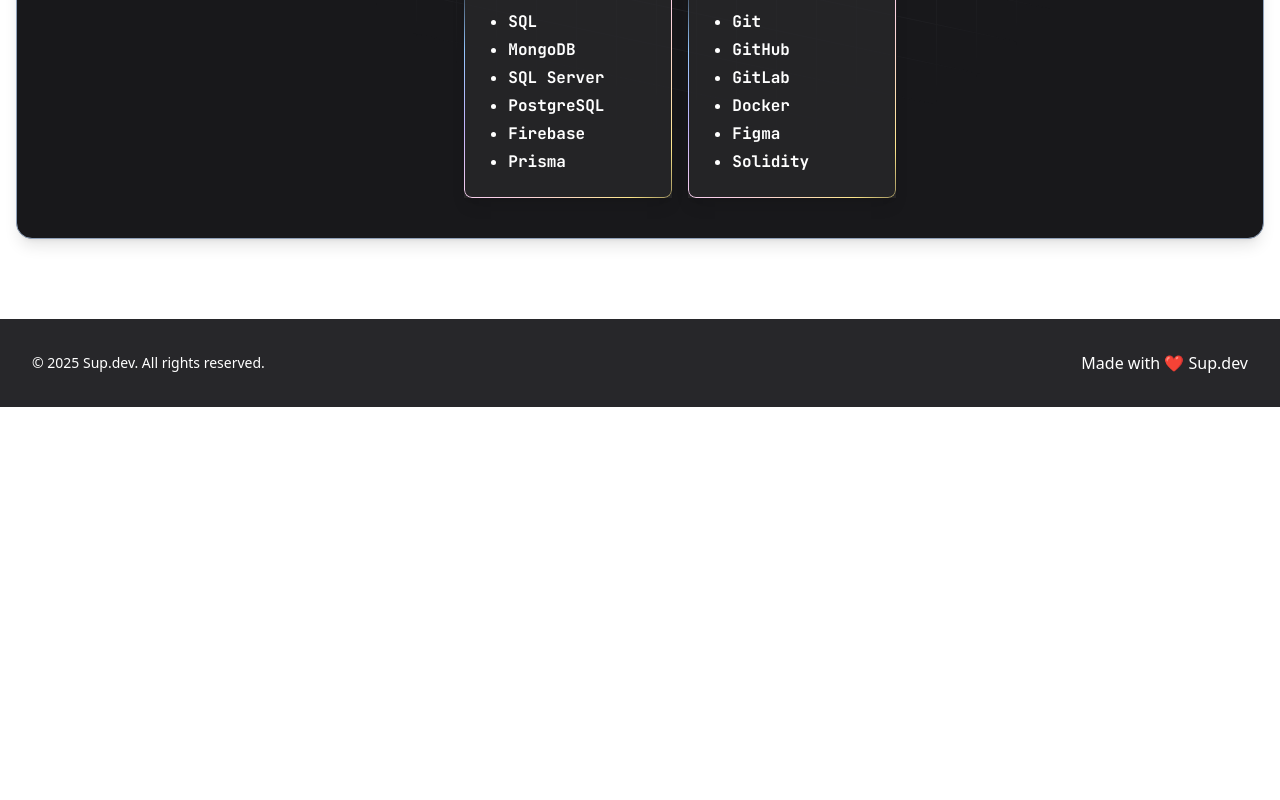
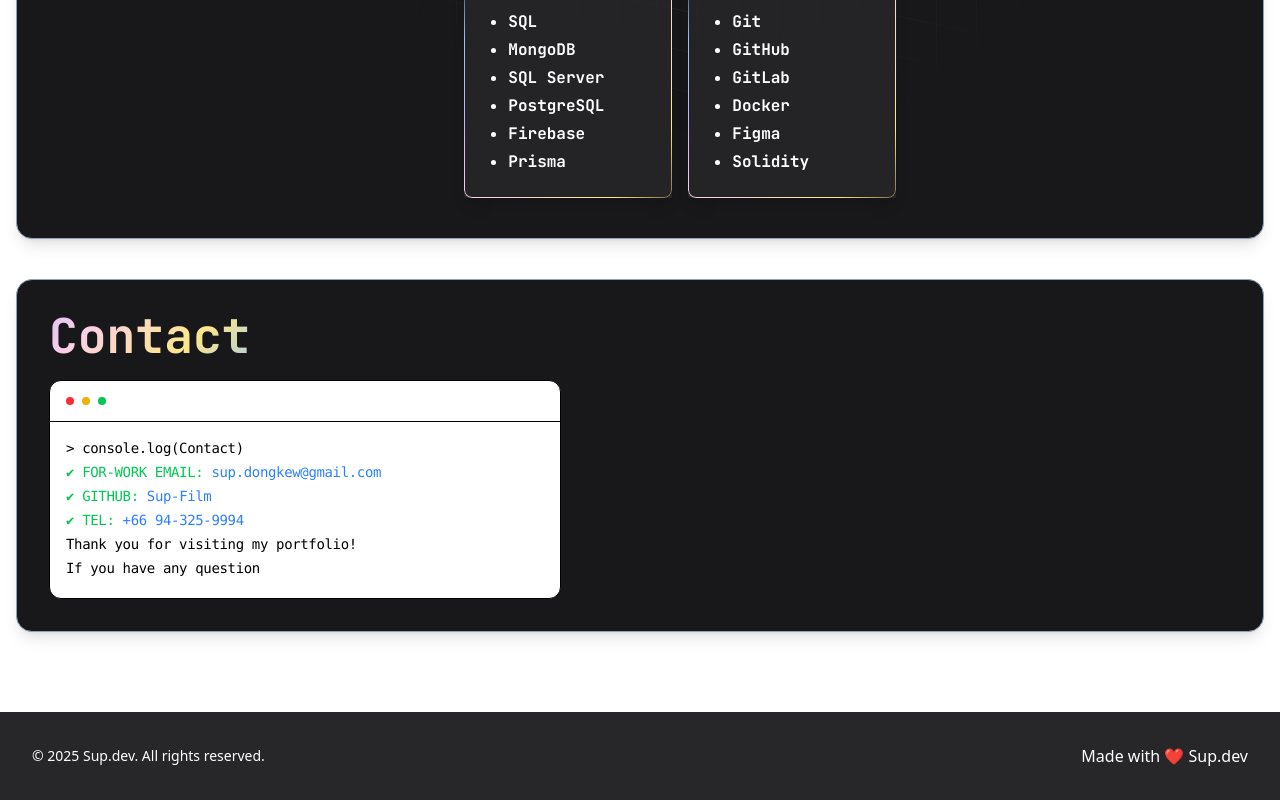
Before and after one commit to Sup-Film/Portfolio, a Next.js app: page / in a window 1280 px wide. Shown: the part 1791-2591 px from the top of the page. Before the commit the page ends 2198 px from the top, so only its background shows below. Built offline with nearby package versions, Linux system fonts and the light colour scheme; what @radix-ui/themes would draw is missing.

Commit message:
feat: add Contact section and enhance smooth scrolling functionality in Navbar

```diff
--- a/app/page.tsx
+++ b/app/page.tsx
@@ -1,13 +1,32 @@
+"use client";
+
 import Footer from "@/components/footer/footer";
+import Contact from "@/components/section/Contact";
 import Hero from "@/components/section/Hero";
 import Main from "@/components/section/Main";
+import { useEffect } from "react";
 
 export default function Home() {
+  useEffect(() => {
+    const scrollTarget = localStorage.getItem("scrollTarget");
+    localStorage.removeItem("scrollTarget");
+    if (scrollTarget) {
+      const targetElement = document.querySelector(scrollTarget);
+      if (targetElement) {
+        targetElement.scrollIntoView({
+          behavior: "smooth",
+          block: "start",
+        });
+      }
+    }
+  }, []);
+
   return (
     <div className="h-full flex-col items-center justify-center w-full ">
       <div className="h-full pt-24 sm:pt-28 md:pt-36 lg:pt-38 px-4 pb-20">
         <Hero />
         <Main />
+        <Contact />
       </div>
       <Footer />
     </div>
--- a/components/navbar/navbar.tsx
+++ b/components/navbar/navbar.tsx
@@ -1,6 +1,7 @@
 "use client";
 
 import Link from "next/link";
+import { usePathname, useRouter } from "next/navigation";
 import React from "react";
 
 const items = [
@@ -8,10 +9,13 @@
   { name: "Projects", href: "/projects" },
   { name: "About", href: "#about" },
   { name: "Skills", href: "#skills" },
-  { name: "Contact", href: "/" },
+  { name: "Contact", href: "#contact" },
 ];
 
 const Navbar = () => {
+  const pathname = usePathname();
+  const router = useRouter();
+
   // Scroll to section
   const scrollToSection = (events: React.MouseEvent<HTMLAnchorElement>) => {
     const targetId = (events.currentTarget as HTMLAnchorElement).getAttribute(
@@ -19,6 +23,11 @@
     );
     if (targetId && targetId.startsWith("#")) {
       events.preventDefault();
+      if (pathname !== "/") {
+        localStorage.setItem("scrollTarget", targetId);
+        router.push("/");
+      }
+
       const targetElement = document.querySelector(targetId);
       if (targetElement) {
         targetElement.scrollIntoView({
--- /dev/null
+++ b/components/section/Contact.tsx
@@ -0,0 +1,79 @@
+"use client";
+
+import { motion } from "motion/react";
+import { AuroraText } from "../magicui/aurora-text";
+import {
+  AnimatedSpan,
+  Terminal,
+  TypingAnimation,
+} from "@/components/magicui/terminal";
+import Link from "next/link";
+
+const Contact = () => {
+  return (
+    <div
+      className="container max-w-7xl bg-zinc-900 mx-auto mt-10 p-8 bg-opacity-80 backdrop-blur-md shadow-lg rounded-2xl border border-slate-400 font-main font-bold"
+      id="contact">
+      <motion.div
+        initial={{ opacity: 0, x: -20 }}
+        whileInView={{ opacity: 1, x: 0, transition: { duration: 0.5 } }}
+        viewport={{ amount: 0.5 }}>
+        <h1 className="text-2xl lg:text-5xl text-white font-bold mb-5">
+          <AuroraText colors={["#93c5fd", "#c4b5fd", "#fbcfe8", "#fde68a"]}>
+            Contact
+          </AuroraText>
+        </h1>
+      </motion.div>
+      <Terminal className="bg-white font-main w-full">
+        <TypingAnimation>&gt; console.log(Contact) </TypingAnimation>
+
+        <AnimatedSpan delay={1500} className="text-green-500">
+          <span>
+            ✔ FOR-WORK EMAIL:{" "}
+            <Link
+              href="mailto:sup.dongkew@gmail.com"
+              target="_blank"
+              className="text-blue-500 hover:underline">
+              sup.dongkew@gmail.com
+            </Link>
+          </span>
+        </AnimatedSpan>
+
+        <AnimatedSpan delay={1500} className="text-green-500">
+          <span>
+            ✔ GITHUB:{" "}
+            <Link
+              href="https://github.com/Sup-Film"
+              target="_blank"
+              className="text-blue-500 hover:underline">
+              Sup-Film
+            </Link>
+          </span>
+        </AnimatedSpan>
+
+        <AnimatedSpan delay={1500} className="text-green-500">
+          <span>
+            ✔ TEL:{" "}
+            <Link
+              href="tel:+66943259994"
+              target="_blank"
+              className="text-blue-500 hover:underline">
+              +66 94-325-9994
+            </Link>
+          </span>
+        </AnimatedSpan>
+
+        <TypingAnimation delay={3500} className="text-muted-foreground">
+          Thank you for visiting my portfolio!
+        </TypingAnimation>
+        <TypingAnimation delay={4500} className="text-muted-foreground">
+          If you have any questions or would like to collaborate,
+        </TypingAnimation>
+        <TypingAnimation delay={6500} className="text-muted-foreground">
+          feel free to reach out.
+        </TypingAnimation>
+      </Terminal>
+    </div>
+  );
+};
+export default Contact;
--- a/components/section/Main.tsx
+++ b/components/section/Main.tsx
@@ -81,7 +81,7 @@
           <motion.div
             initial={{ opacity: 0, x: -20 }}
             whileInView={{ opacity: 1, x: 0, transition: { duration: 0.5 } }}
-            viewport={{ once: false, amount: "all" }}>
+            viewport={{ amount: 0.5 }}>
             <h1 className="text-2xl lg:text-5xl text-white font-bold mb-5">
               <AuroraText colors={["#93c5fd", "#c4b5fd", "#fbcfe8", "#fde68a"]}>
                 About Me
```
